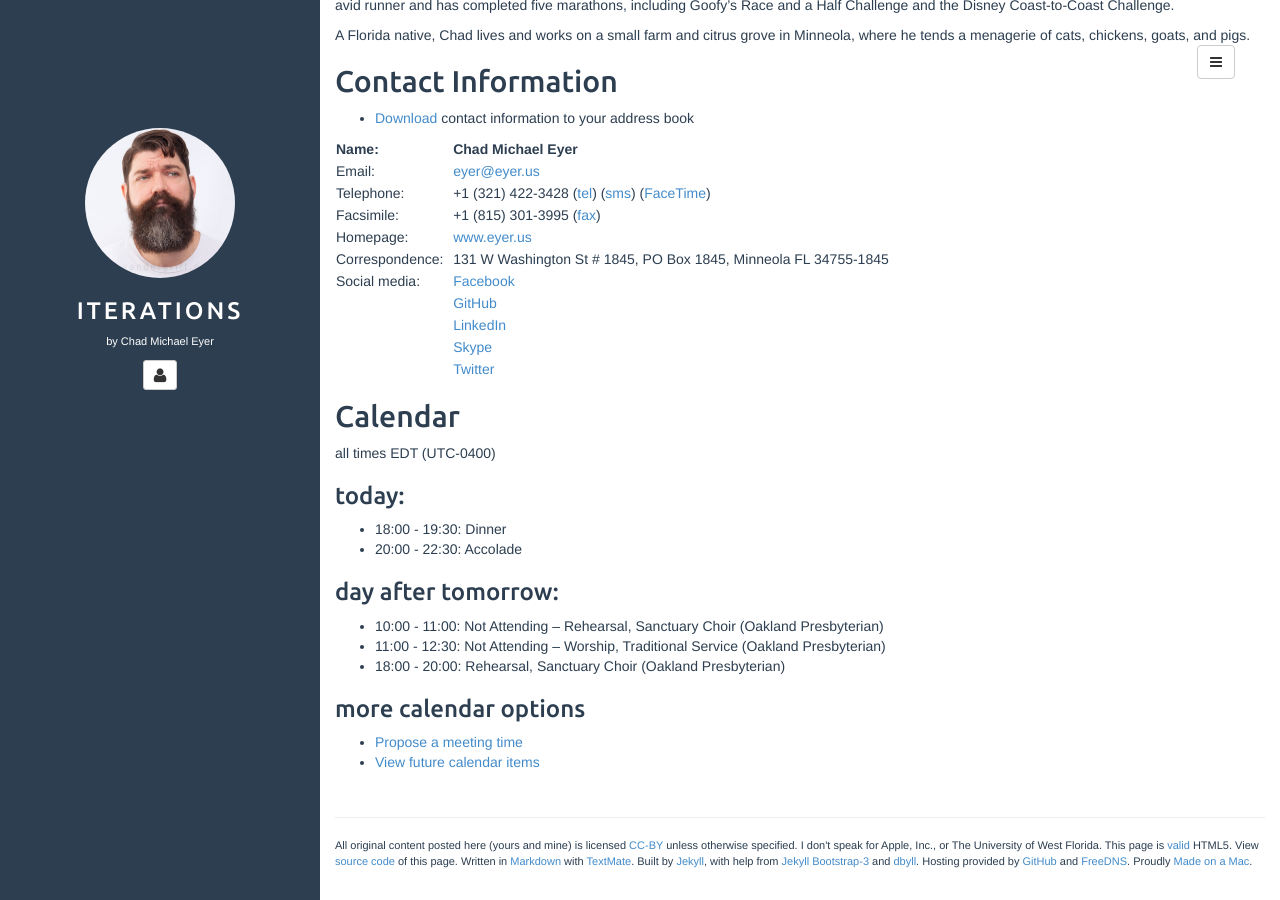
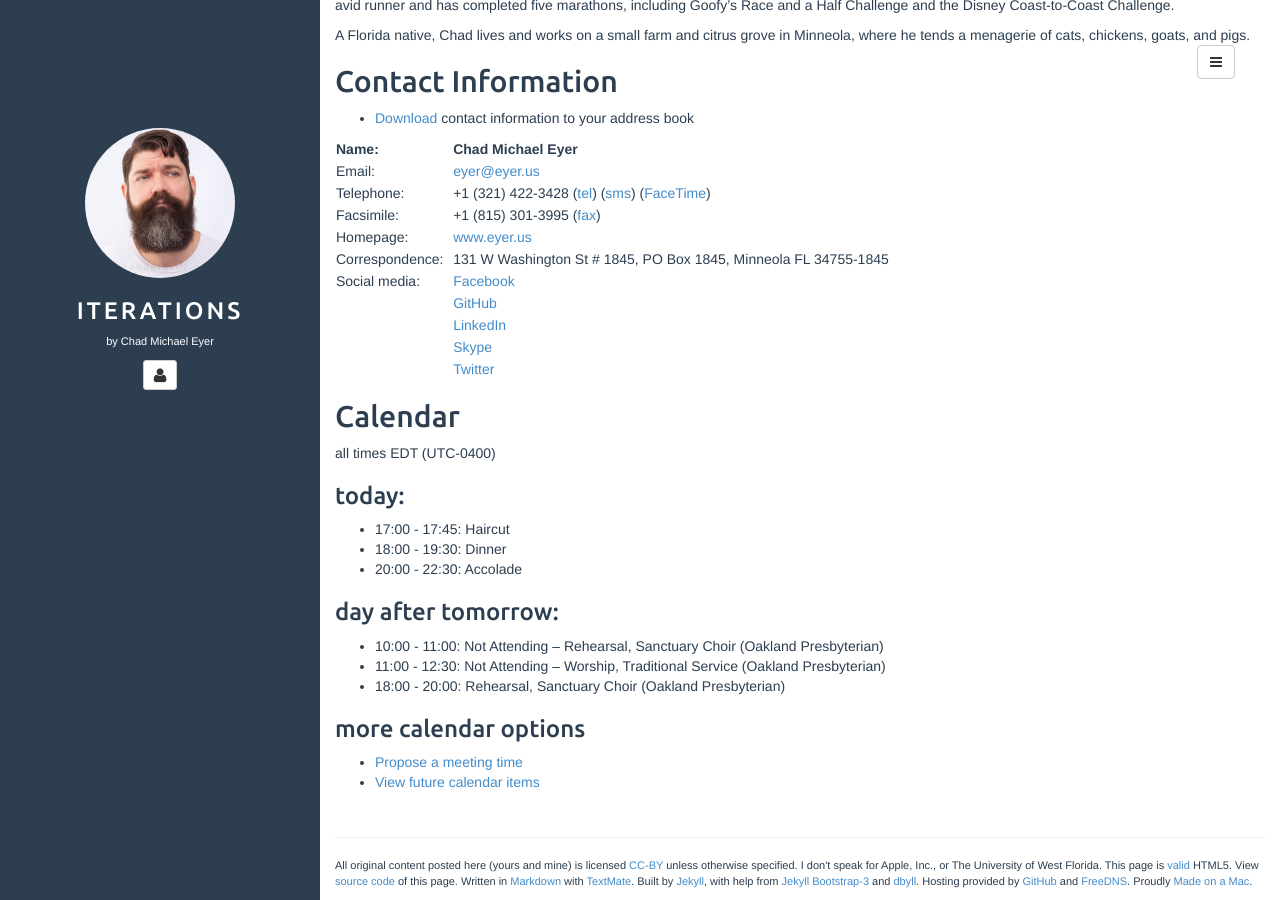
Before and after one commit to chadmichaeleyer/chadmichaeleyer.github.io, a Jekyll site: the page built from about.md, in a window 1280 px wide and 900 px high, scrolled down 1034 px. Built offline with Jekyll 4.4.1, drawn with Linux system fonts in a browser that asks for light colours.

Commit message:
calendar update

```diff
--- a/calendar-year.markdown
+++ b/calendar-year.markdown
@@ -2,6 +2,7 @@ all times EDT (UTC-0400)
 
 ### 2017-08-18 (Fri):
 
+* 17:00 - 17:45: Haircut
 * 18:00 - 19:30: Dinner
 * 20:00 - 22:30: Accolade
 
--- a/calendar.markdown
+++ b/calendar.markdown
@@ -2,6 +2,7 @@ all times EDT (UTC-0400)
 
 ### today:
 
+* 17:00 - 17:45: Haircut
 * 18:00 - 19:30: Dinner
 * 20:00 - 22:30: Accolade
 
```
